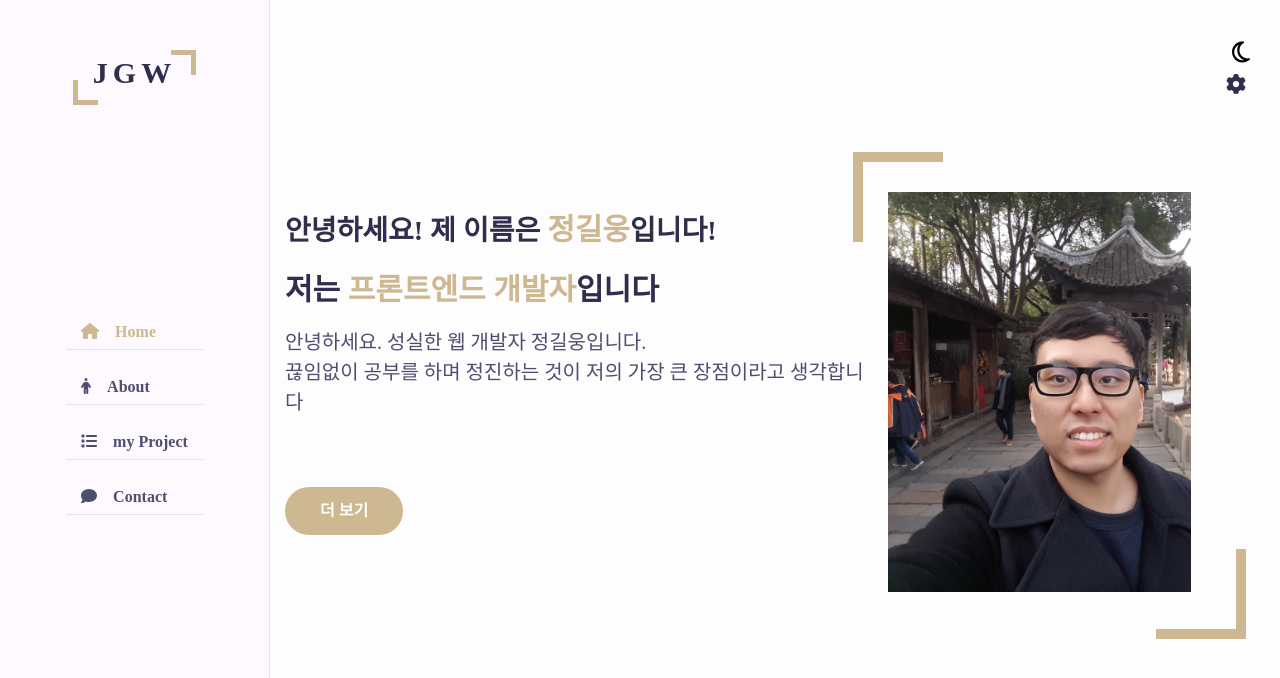
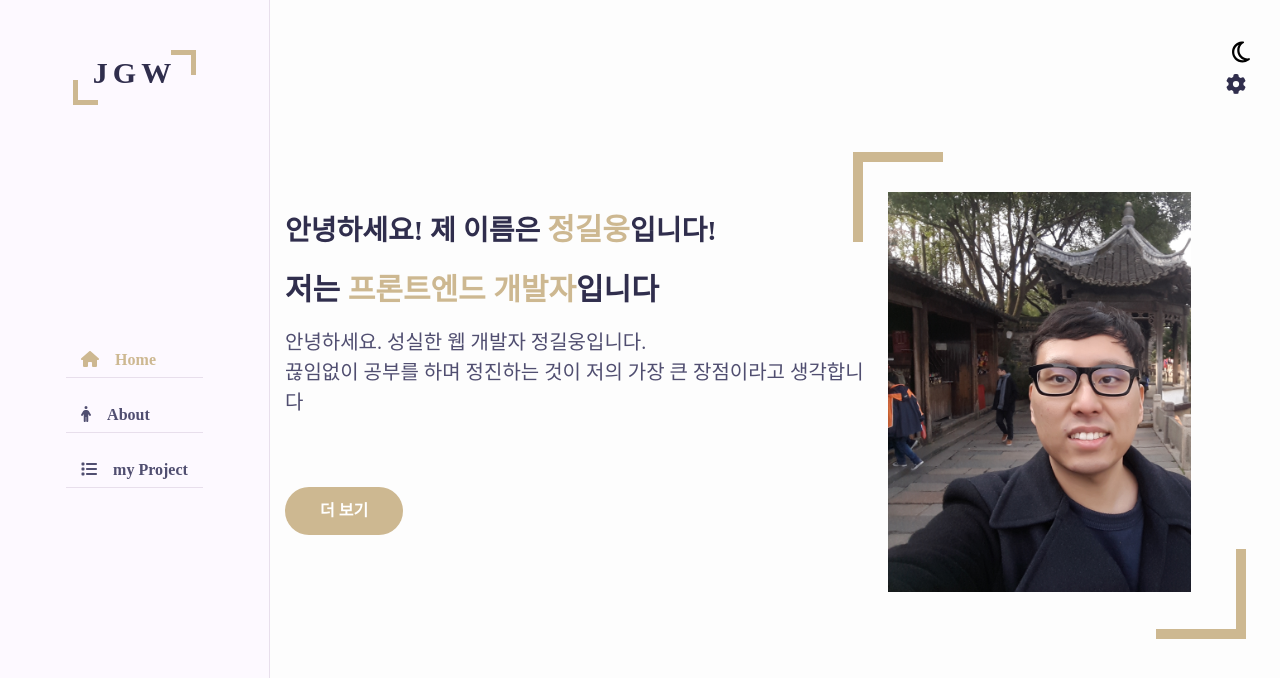
Before and after one commit to DoggySummer/myPortfolio, a React (Create React App) app: page / in a window 1280 px wide. Shown: the top 678 px of the page. Built offline with nearby package versions, Linux system fonts and the light colour scheme.

Commit message:
feat contact 제거

```diff
--- a/src/components/Aside.js
+++ b/src/components/Aside.js
@@ -63,16 +63,6 @@ const Aside = () => {
             </Link>
           </div>
         </li>
-        <li>
-          <div onClick={handleToggle}>
-            <Link to="/" id="4" className={isActive === '4' ? 'active' : null}>
-              <span style={{ marginRight: '16px' }}>
-                <FontAwesomeIcon icon={faComment} />
-              </span>
-              Contact
-            </Link>
-          </div>
-        </li>
       </ul>
     </div>
   );
```
